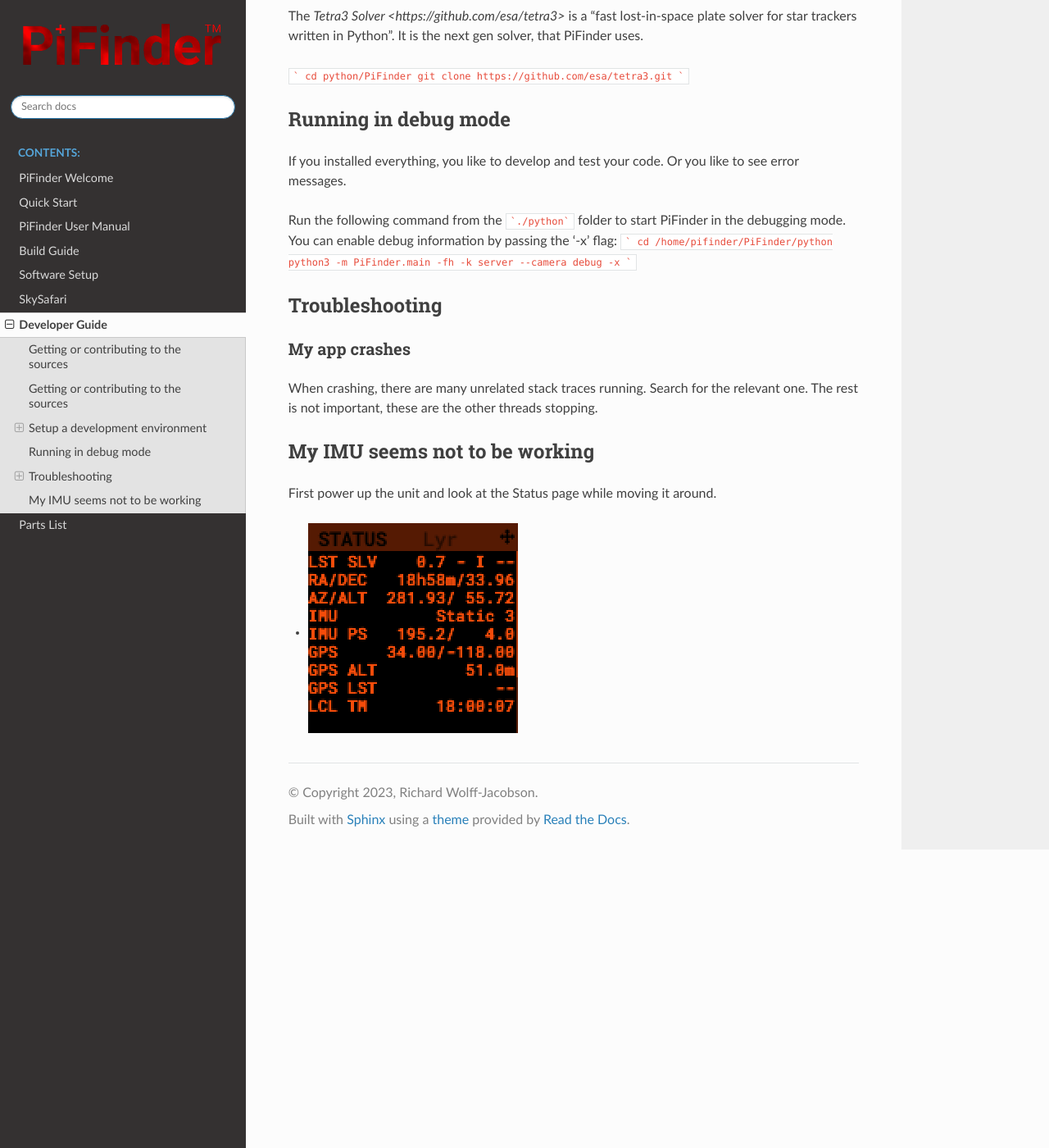
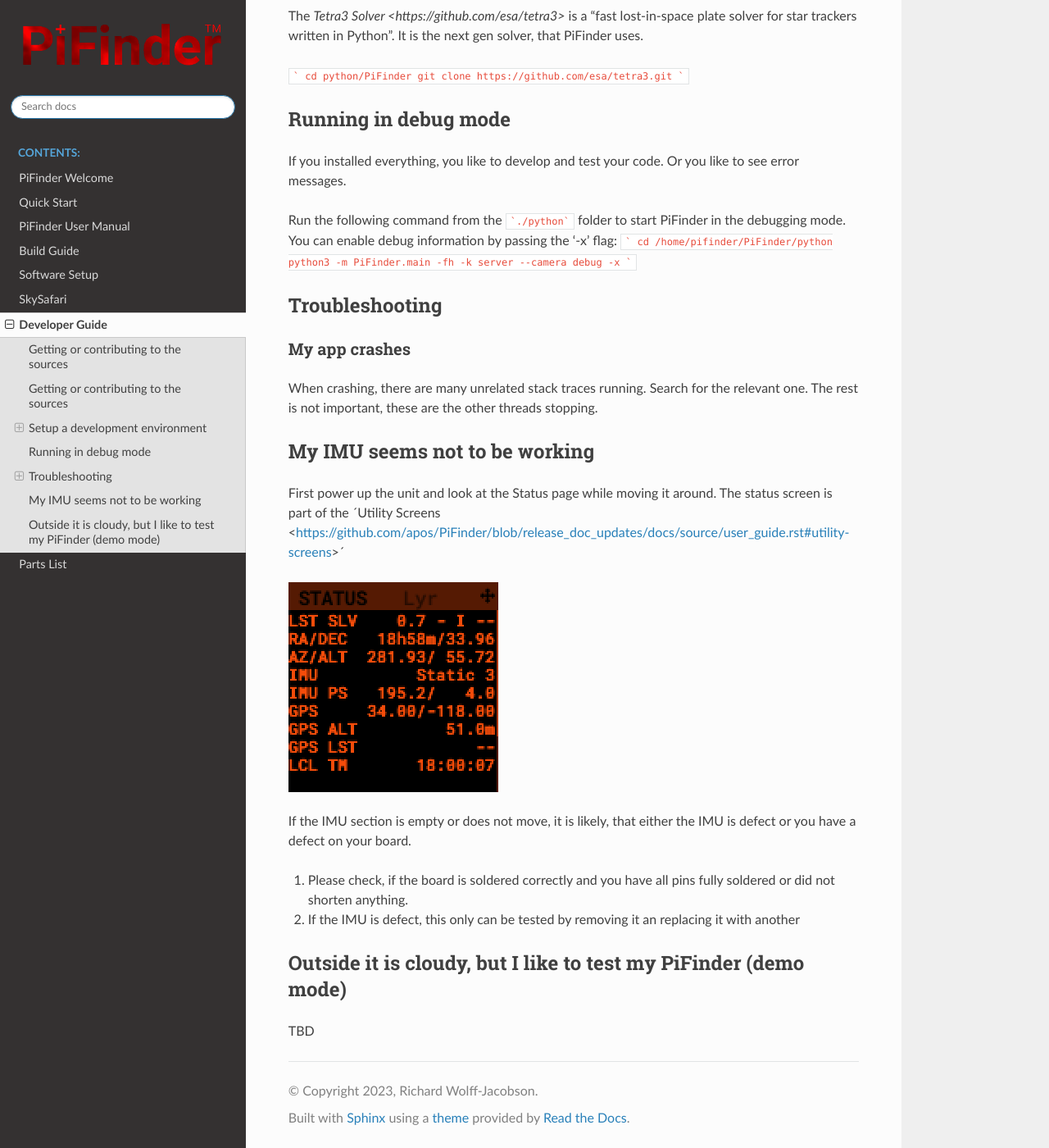
Before and after one commit to brickbots/PiFinder, a Sphinx documentation site: the page built from docs/source/dev_guide.rst, in a window 1280 px wide and 1400 px high, scrolled down 1242 px. Shown: the whole window at 82% size. Built offline with Sphinx 7.4.7 and the Read the Docs theme 2.0.0, drawn with Linux system fonts in a browser that asks for light colours.

Commit message:
Update dev_guide.rst

```diff
--- a/docs/source/dev_guide.rst
+++ b/docs/source/dev_guide.rst
@@ -76,6 +76,16 @@
 My IMU seems not to be working
 ------------------------------
 
-First power up the unit and look at the Status page while moving it around.
+First power up the unit and look at the Status page while moving it around. The status screen is part of the ´Utility Screens <https://github.com/apos/PiFinder/blob/release_doc_updates/docs/source/user_guide.rst#utility-screens>´
 
-- .. image:: images/user_guide/STATUS_001_docs.png
+.. image:: images/user_guide/STATUS_001_docs.png
+
+If the IMU section is empty or does not move, it is likely, that either the IMU is defect or you have a defect on your board.
+
+1. Please check, if the board is soldered correctly and you have all pins fully soldered or did not shorten anything.
+2. If the IMU is defect, this only can be tested by removing it an replacing it with another
+
+Outside it is cloudy, but I like to test my PiFinder (demo mode)
+----------------------------------------------------------------
+
+TBD
```
